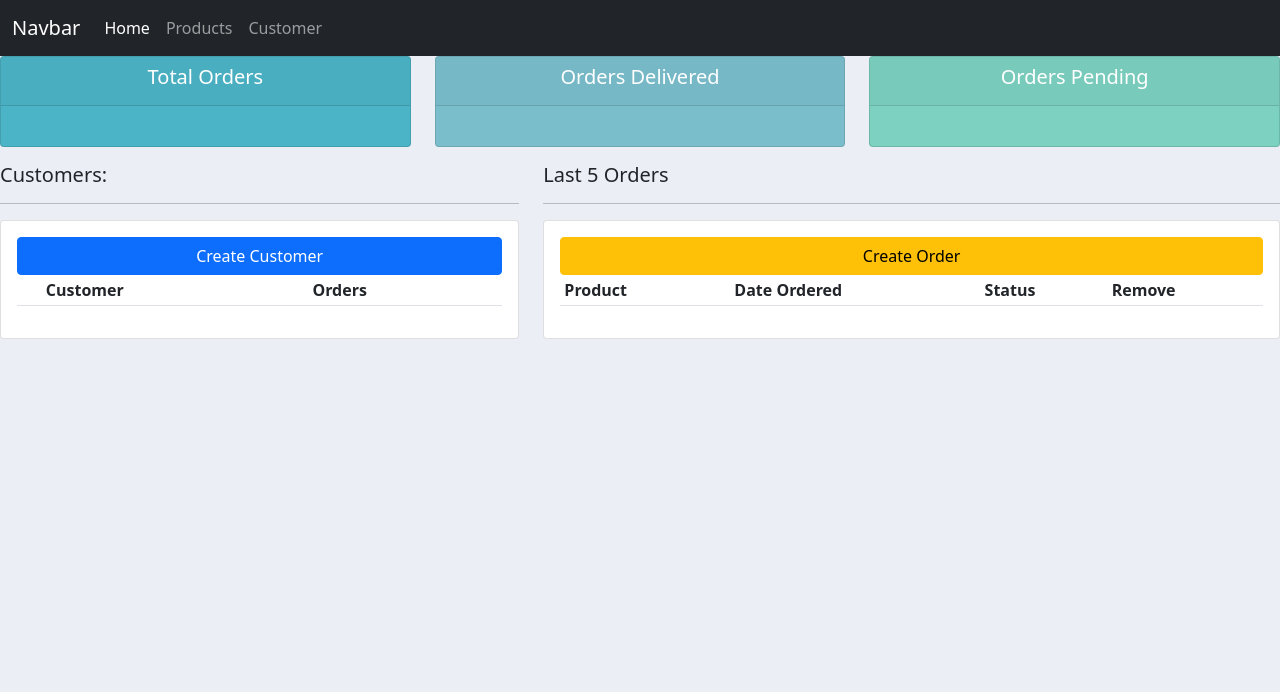
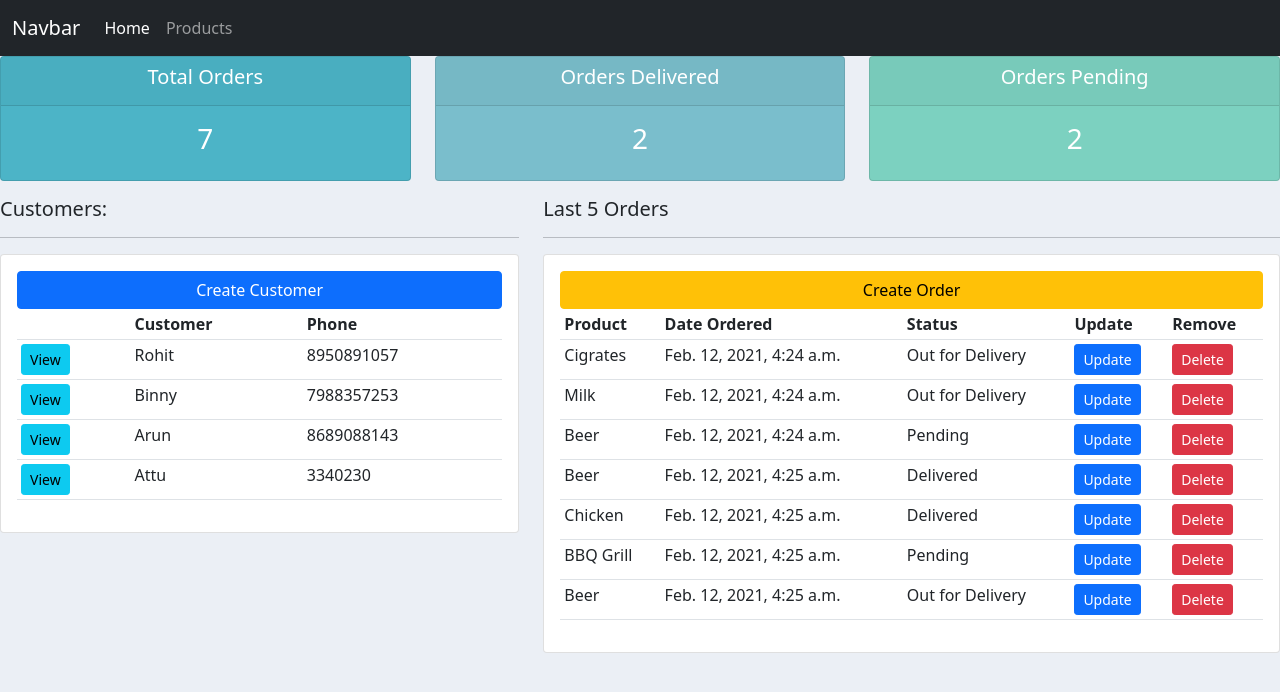
Before and after one commit to shubham114111/Customer-Management-System, a Django app: page / in a window 1280 px wide. Shown: the top 692 px of the page. Run offline with Django 3.2, Linux system fonts and the light colour scheme; data comes from the database, SQL or seed files in the repository; both versions use the stored data as it was after the commit; lists and menus that the app fills with data are empty; some libraries are stand-ins or nearby versions.

Commit message:
Dyanamic Urls!

```diff
--- a/accounts/templates/accounts/base.html
+++ b/accounts/templates/accounts/base.html
@@ -21,9 +21,6 @@
           <li class="nav-item">
             <a class="nav-link" href="{% url 'product' %}">Products</a>
           </li>
-          <li class="nav-item">
-            <a class="nav-link" href="{% url 'customer' %}">Customer</a>
-          </li>
 
         </ul>
       </div>
--- a/accounts/templates/accounts/home.html
+++ b/accounts/templates/accounts/home.html
@@ -14,8 +14,15 @@
                 <tr>
                     <th></th>
                     <th>Customer</th>
-                    <th>Orders</th>
+                    <th>Phone</th>
                 </tr>
+                {% for customer in customers %}
+                    <tr>
+                        <td><a class= "btn btn-sm btn-info" href="{% url 'customer' customer.id %}">View</a></td>
+                        <td>{{ customer.name }}</td>
+                        <td>{{ customer.phone }}</td>
+                    </tr>
+                {% endfor %}
             </table>
         </div>
     </div>
@@ -28,11 +35,21 @@
             <table class="table table-sm">
                 <tr>
                     <th>Product</th>
-                    <th></th>
                     <th>Date Ordered</th>
                     <th>Status</th>
+                    <th>Update</th>
                     <th>Remove</th>
                 </tr>
+                {% for order in orders %}
+                <tr>
+                    <td>{{ order.product }}</td>
+                    <td>{{ order.date_created }}</td>
+                    <td>{{ order.status }}</td>
+                    <td><a class= "btn btn-sm btn-primary" href="">Update</a></td>
+                    <td><a class= "btn btn-sm btn-danger" href="">Delete</a></td>
+                </tr>
+            {% endfor %}
+
             </table>
         </div>
     </div>
--- a/accounts/templates/accounts/status.html
+++ b/accounts/templates/accounts/status.html
@@ -7,7 +7,7 @@
 			  		<h5 class="card-title">Total Orders</h5>
 			  	</div>
 			  	<div class="card-body">
-			    	<h3 class="card-title"></h3>
+			    	<h3 class="card-title">{{ total_orders }}</h3>
 			  	</div>
 			</div>
 		</div>
@@ -20,7 +20,7 @@
 			  		<h5 class="card-title">Orders Delivered</h5>
 			  	</div>
 			  	<div class="card-body">
-			    	<h3 class="card-title"></h3>
+			    	<h3 class="card-title">{{ delivered}}</h3>
 			  	</div>
 			</div>
 		</div>
@@ -33,7 +33,7 @@
 			  		<h5 class="card-title">Orders Pending</h5>
 			  	</div>
 			  	<div class="card-body">
-			    	<h3 class="card-title"></h3>
+			    	<h3 class="card-title">{{ pending }}</h3>
 			  	</div>
 			</div>
 		</div>
--- a/accounts/urls.py
+++ b/accounts/urls.py
@@ -4,5 +4,5 @@ from . import views
 urlpatterns = [
     path('',views.home, name='home'),
     path('product/',views.product, name='product'),
-    path('customer/',views.customer, name='customer'),
+    path('customer/<int:pk>/',views.customer, name='customer'),
 ]
--- a/accounts/views.py
+++ b/accounts/views.py
@@ -1,10 +1,30 @@
+from accounts.models import Customer, Order, Product
 from django.shortcuts import render
 
 def home(request):
-    return render(request, 'accounts/home.html')
+    orders = Order.objects.all()
+    customers =Customer.objects.all()
+
+    total_customers = customers.count()
+    total_orders = orders.count()
+    delivered = orders.filter(status = 'Delivered').count()
+    pending = orders.filter(status = 'Pending').count()
+
+    context ={'orders':orders, 'customers': customers,
+    'total_orders':total_orders, 'delivered':delivered,
+    'pending':pending
+    }
+
+    return render(request, 'accounts/home.html',context)
 
 def product(request):
-    return render(request, 'accounts/product.html')
+    products = Product.objects.all()
+    return render(request, 'accounts/product.html', {'products':products})
 
-def customer(request):
-    return render(request, 'accounts/customer.html')
+def customer(request, pk):
+    customer = Customer.objects.get(id=pk)
+    orders = customer.order_set.all()
+    total_orders = orders.count()
+    context = {'customer':customer, 'orders':orders, 'total_orders':total_orders}
+
+    return render(request, 'accounts/customer.html',context)
```
Also changed, not shown: accounts/templates/accounts/customer.html (+13 -3 lines), accounts/templates/accounts/product.html (+7 -0 lines), db.sqlite3.
